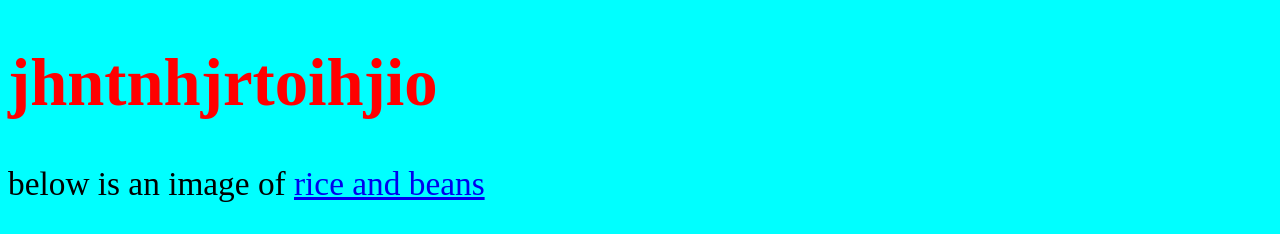
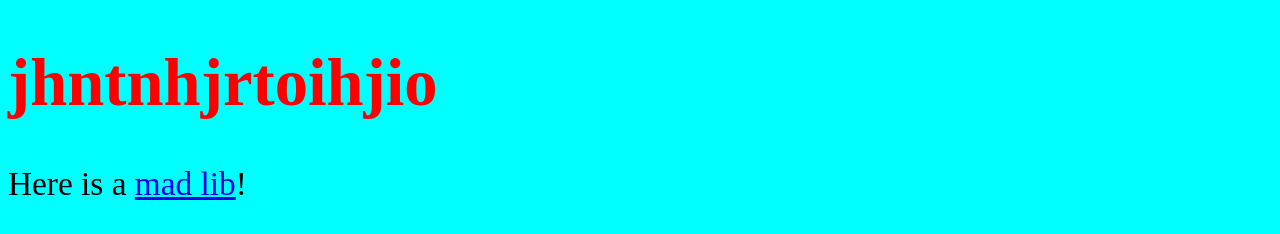
Before and after one commit to CaoRuiming/julian, a plain HTML site: page index.html in a window 1280 px wide. Shown: the top 234 px of the page. Drawn offline with Linux system fonts and the light colour scheme; grey boxes are pictures that could not be loaded.

Commit message:
Update index.html

```diff
--- a/index.html
+++ b/index.html
@@ -8,6 +8,7 @@
 
 
     <h1>jhntnhjrtoihjio</h1>
+    <p>Here is a <a href="variables/variables.html">mad lib</a>!</p>
     <p>below is an image of <a href="https://en.wikipedia.org/wiki/Rice_and_beans"> rice and beans </a></p>
     <img height="315"  width="560" src ="https://www.goya.com/media/4027/pink-beans-and-rice1.jpg?quality=80">
     <iframe width="560" height="360" src="https://www.youtube.com/embed/FoExPq04OQQ" frameborder="0" allow="accelerometer; autoplay; encrypted-media; gyroscope; picture-in-picture" allowfullscreen></iframe>
```
